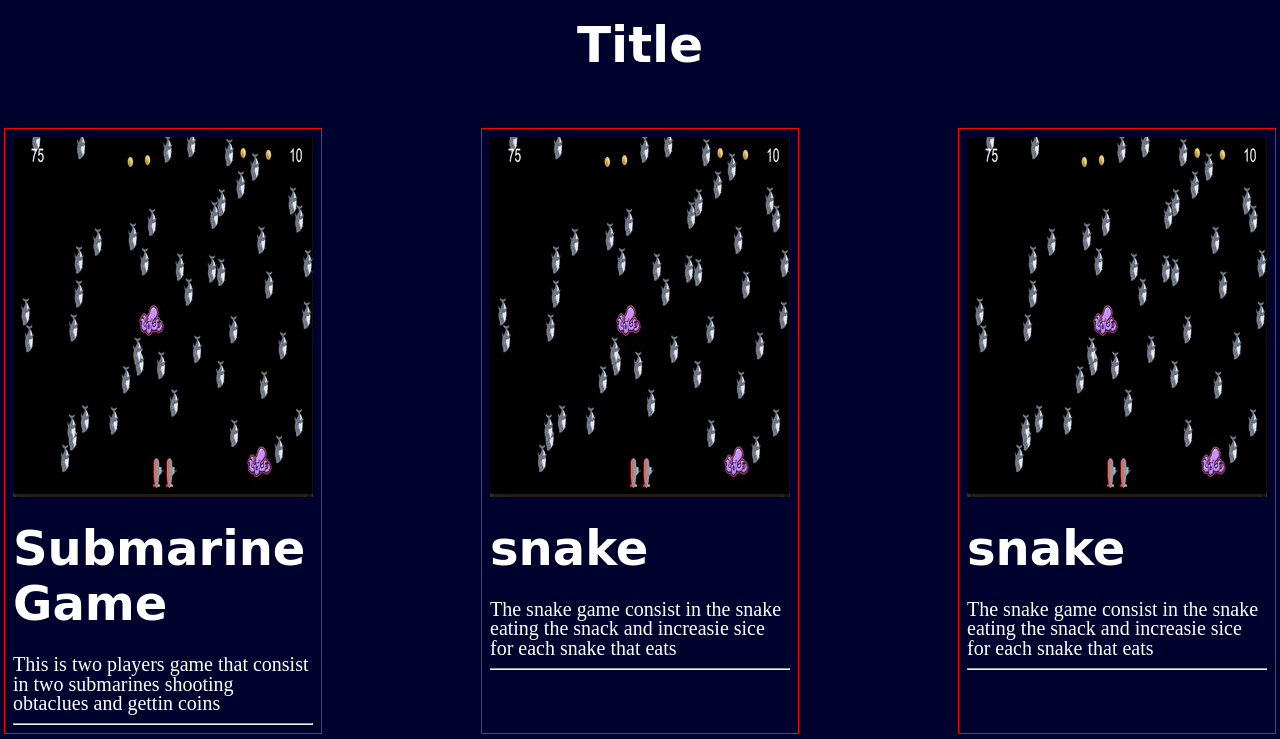
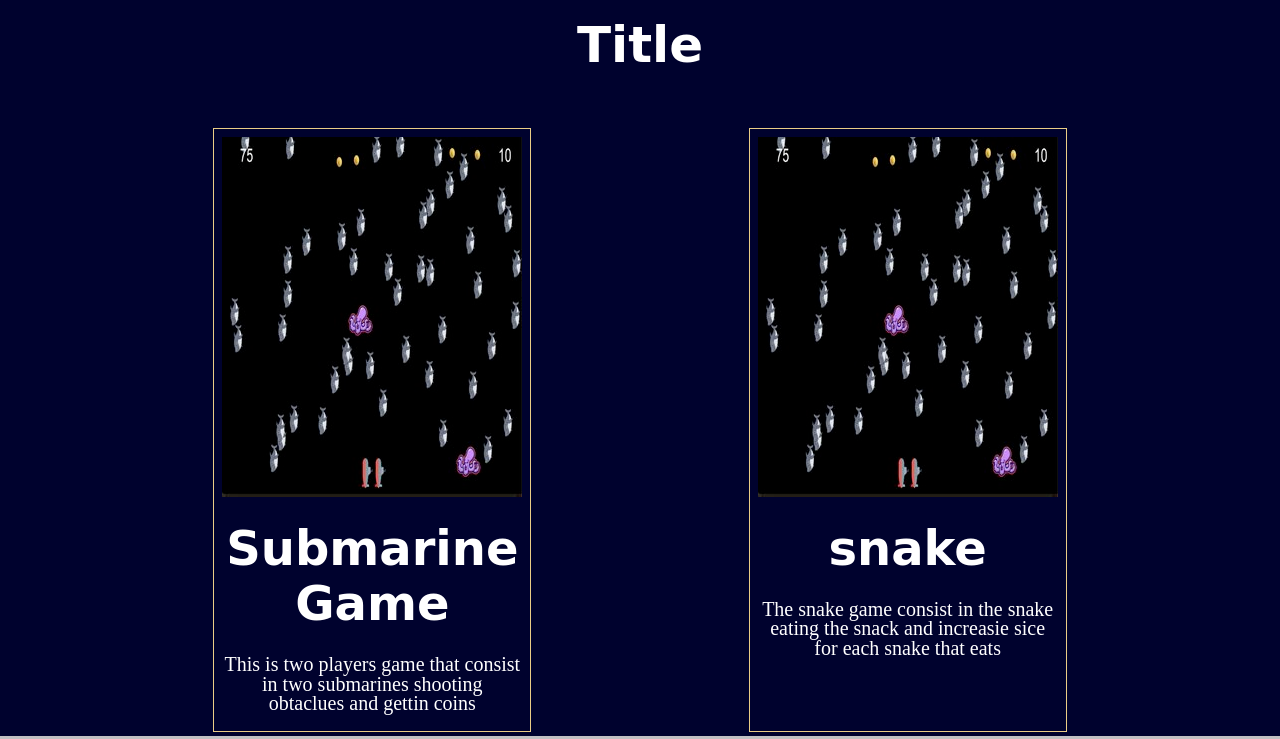
Before and after one commit to eddyog/eddyog.github.io, a plain HTML site: page languages/languages.html in a window 1280 px wide. Shown: the part 500-1239 px from the top of the page. Drawn offline with nearby package versions, Linux system fonts and the light colour scheme.

Commit message:
update images ccenter

```diff
--- a/json-files/python.json
+++ b/json-files/python.json
@@ -11,21 +11,7 @@
         "imgSrc": "/languages/python-images/submarine-small.jpg",
         "description": "The snake game consist in the snake eating the snack and increasie sice for each snake that eats"
 
-      },
-
-      {
-        "name": "snake",
-        "imgSrc": "/languages/python-images/submarine-small.jpg",
-        "description": "The snake game consist in the snake eating the snack and increasie sice for each snake that eats"
-
-      },
-      {
-        "name": "snake",
-        "imgSrc": "/languages/python-images/submarine-small.jpg",
-        "description": "The snake game consist in the snake eating the snack and increasie sice for each snake that eats"
-
       }
-
 
     ]
   }
--- a/languages/languages.html
+++ b/languages/languages.html
@@ -64,10 +64,9 @@
                 <img src="">
                 <h2></h2>
                 <p></p>
-                <hr>
             </li>
         </template>
-    </div>
+</div>
 
     </main>
 
--- a/languages/read-json.js
+++ b/languages/read-json.js
@@ -54,6 +54,7 @@ for (var i = 0; i < languages.length; i++){
 
     template.parentNode.appendChild(clone);
 
+
 }
 
 
--- a/style/style.css
+++ b/style/style.css
@@ -1081,28 +1081,32 @@
 
    }
 
+li img{
+  margin-left: auto;
+  margin-right: auto;
+}
+
 
    .product-card {
     flex: 1 1 45%;
     margin: 0.25em;
     padding: 0.5em;
-    border: 1px solid red;
+    border: 1px solid var(--gold);
     max-width: 300px;
-    text-align: center;
 }
 
 .product-card h2,
 .product-card h3,
 .product-card p {
     margin: 0.5em 0;
-    text-align: left;
+    text-align: center;
 }
 
 
 .product-list {
   display: flex;
   flex-flow: row wrap;
-  justify-content: space-between;
+  justify-content: space-evenly;
   list-style-type: none;
-  padding: 0;
+  padding: 20;
 }
```
